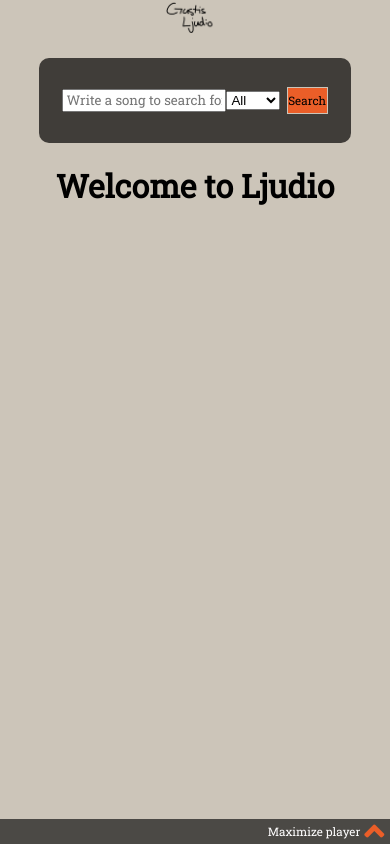
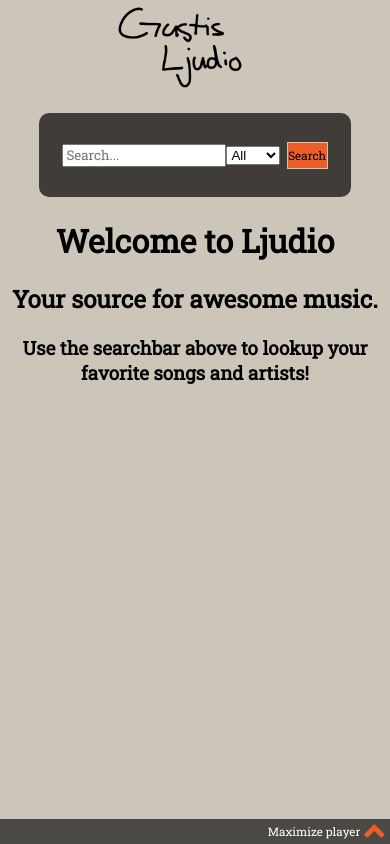
Before and after one commit to gustafrydell/Projektarbete-Webbutveckling-Ljudio, a Vue app in the folder Ljudio/: page / in a window 390 px wide. Built offline with nearby package versions, Linux system fonts and the light colour scheme.

Commit message:
Codecleanup Added some more info on homepage

```diff
--- a/Ljudio/src/components/MusicPlayer.vue
+++ b/Ljudio/src/components/MusicPlayer.vue
@@ -43,10 +43,6 @@ export default {
                 if(player.getPlayerState() == 0){
                     this.nextSong();
                 }
-                // console.log(this.duration)
-                // console.log(this.currentTime);
-                // console.log(this.getIsPlaying);
-                // console.log(this.getTogglePlayPause);
             }
         }, 1000)
     },
--- a/Ljudio/src/components/Navbar.vue
+++ b/Ljudio/src/components/Navbar.vue
@@ -21,7 +21,7 @@ export default {
                 searchString: "",
                 searchType: "search",
             },
-            placeholderText: "Write a song to search for..."
+            placeholderText: "Search..."
         }
     },
     computed:{
--- a/Ljudio/src/components/SongArticle.vue
+++ b/Ljudio/src/components/SongArticle.vue
@@ -19,10 +19,6 @@ export default {
 
             togglePlayPause: false
         }
-    },
-
-    created(){
-        console.log(this.SongArticle);
     },
 
     methods: {
--- a/Ljudio/src/store/index.js
+++ b/Ljudio/src/store/index.js
@@ -75,7 +75,6 @@ const store = createStore({
             let response = await fetch(`https://yt-music-api.herokuapp.com/api/yt/songs/${videoId}`)
             let result = await response.json();
             commit('setSongInfo', result);
-            console.log(result)
         },
         async getArtistInfoApi({commit}, browseId){
             let response = await fetch(`https://yt-music-api.herokuapp.com/api/yt/artist/${browseId}`);
--- a/Ljudio/src/style.css
+++ b/Ljudio/src/style.css
@@ -320,5 +320,12 @@ th{
     .music-article h2{
         font-size: 2vmax;
     }
+  }
+
+  @media screen and (max-width: 600px) {
+    .logo>img{
+        width: 40%;
+        cursor: pointer;
+    }
 
   }
--- a/Ljudio/src/views/Home.vue
+++ b/Ljudio/src/views/Home.vue
@@ -1,5 +1,7 @@
 <template>
     <div style="margin-bottom: 5%">
         <h1>Welcome to Ljudio</h1>
+        <h2>Your source for awesome music.</h2>
+        <h3>Use the searchbar above to lookup your favorite songs and artists!</h3>
     </div>
 </template>
```
